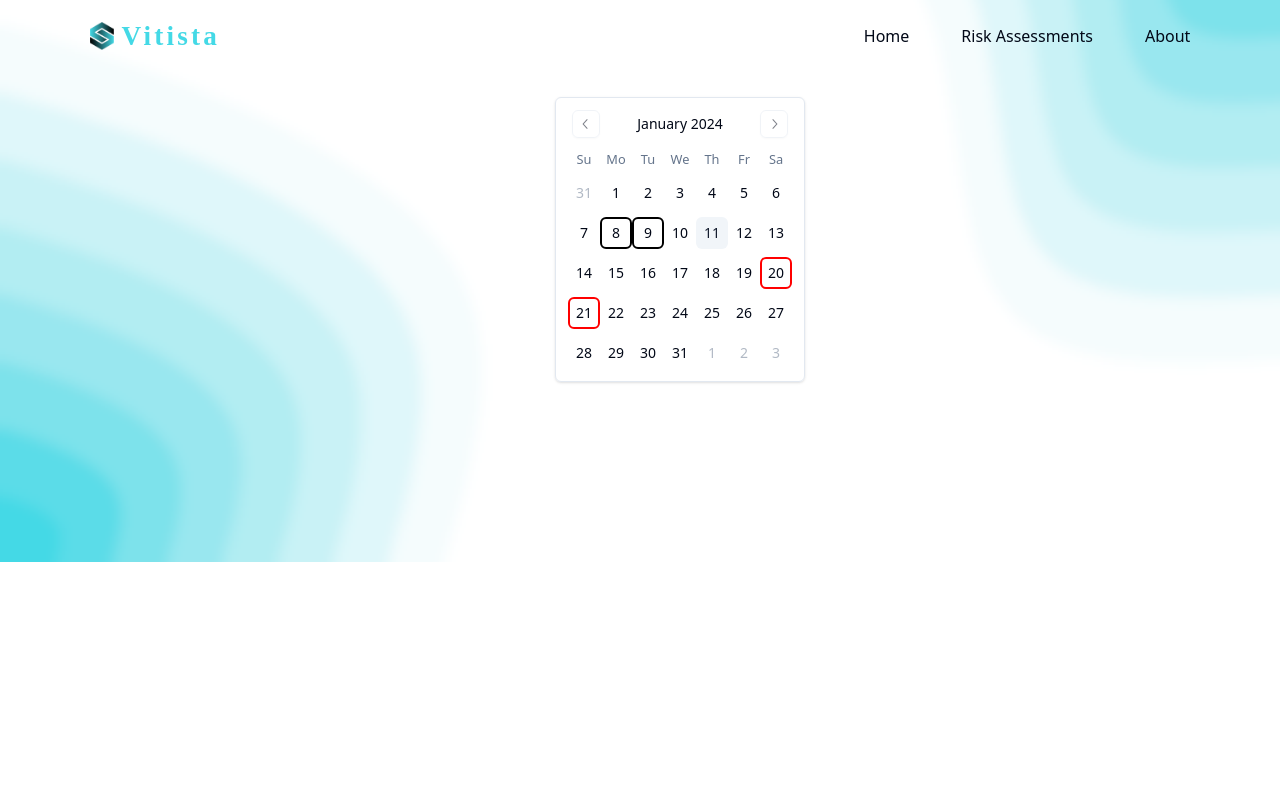
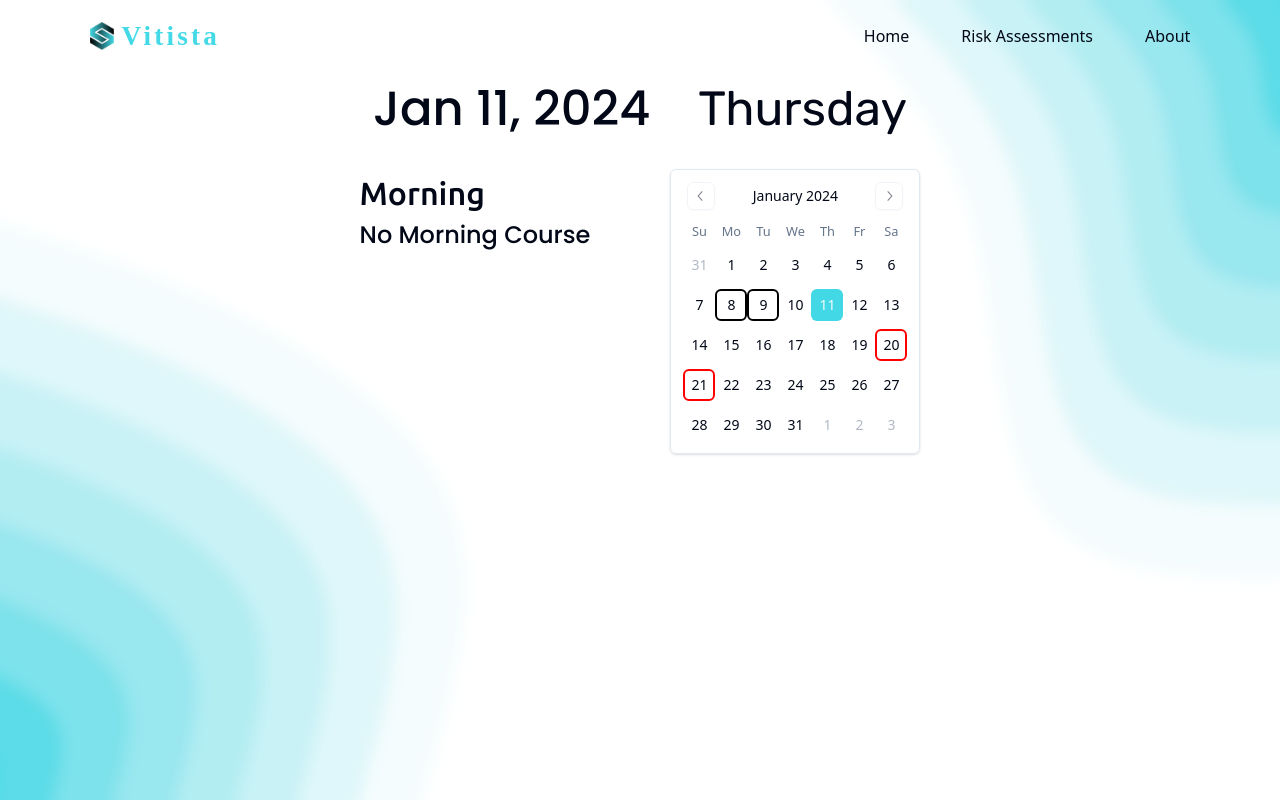
Before and after one commit to puneeth072003/Vitista, a React (Vite) app in the folder Frontend/: page /record in a window 1280 px wide. Built offline with nearby package versions, Linux system fonts and the light colour scheme; no server answers; a web font is replaced by a local one.

Commit message:
chore #3: Updated Record Route/Component
Signed-off-by: Soorya U <sooryau7@gmail.com>

```diff
--- a/Frontend/src/index.css
+++ b/Frontend/src/index.css
@@ -56,6 +56,7 @@
 }
 
 body {
+  min-height: 100vh;
   background-image: url("./assets/bg-destop-blur.png");
   background-position: center;
   background-repeat: no-repeat;
--- a/Frontend/src/pages/Record/index.tsx
+++ b/Frontend/src/pages/Record/index.tsx
@@ -1,8 +1,34 @@
-import { Calendar } from "@/components/ui/calendar";
 import { useEffect, useState } from "react";
 
+import axios from "axios";
+
+import { Calendar } from "@/components/ui/calendar";
+import { IPayload } from "@/interface";
+import {
+  Table,
+  TableBody,
+  TableCell,
+  TableHead,
+  TableHeader,
+  TableRow,
+} from "@/components/ui/table";
+
+const BACKEND_URL = import.meta.env.BACKEND_URL;
+
 function Record() {
-  const [initDays, setInitDays] = useState<Date[]>([]);
+  const [selectedDate, setSelectedDate] = useState<Date>(new Date());
+
+  const [backendData, setBackendData] = useState<IPayload[]>([
+    {
+      tablet: "Crosin",
+      date_range: {
+        from: new Date().toString(),
+        to: new Date().toString(),
+      },
+      period: "Noon",
+      time: new Date().toString(),
+    },
+  ]);
 
   const bookedDays1 = [new Date(2024, 0, 8), new Date(2024, 0, 9)];
   const bookedStyle1 = { border: "2px solid black" };
@@ -11,20 +37,105 @@ function Record() {
   const bookedStyle2 = { border: "2px solid red" };
 
   useEffect(() => {
-    console.log(initDays);
-  }, [initDays]);
+    async () => {
+      axios
+        .get<IPayload[]>(`${BACKEND_URL}/api/v1/randomBullshit3`)
+        .then((res) => setBackendData(res.data));
+    };
+  });
+
   return (
     <>
+      <div className="flex justify-center gap-[3rem] items-center w-full">
+        <h1 className="font-[Poppins] text-[3rem]">
+          {selectedDate.toLocaleString("default", {
+            day: "numeric",
+            month: "short",
+            year: "numeric",
+          })}
+        </h1>
+        <h1 className="font-[Rubik] text-[3rem]">
+          {selectedDate.toLocaleDateString("default", { weekday: "long" })}
+        </h1>
+      </div>
       <main
         data-place="record"
-        className="flex justify-center items-center gap-[5rem] py-[1.5rem] px-6 lg:px-8"
+        className="flex justify-center items-center gap-[5rem] py-[1.5rem] px-6 lg:px-8 w-full h-full"
       >
-        <section></section>
+        <section className="self-start">
+          <div>
+            <h2 className="font-[Ubuntu] text-[2rem]">Morning</h2>
+            {backendData.filter((data) => data.period === "Morning").length ===
+            0 ? (
+              <>
+                <h3 className="font-[Poppins] text-[1.5rem]">
+                  No Morning Course
+                </h3>
+              </>
+            ) : (
+              <>
+                <Table className="rounded-md border shadow">
+                  <TableHeader>
+                    <TableRow>
+                      <TableHead className="w-[100px]">Tablet</TableHead>
+                      <TableHead>Start Date</TableHead>
+                      <TableHead>End Date</TableHead>
+                      <TableHead className="text-right">Time</TableHead>
+                    </TableRow>
+                  </TableHeader>
+                  <TableBody>
+                    {backendData.map((data) => {
+                      if (
+                        data.date_range.from === undefined ||
+                        data.date_range.to === undefined ||
+                        data.time === undefined
+                      )
+                        return;
+                      if (data.period === "Morning") {
+                        const fromDate = new Date(data.date_range.from);
+                        const toDate = new Date(data.date_range.to);
+                        const time = new Date(data.time);
+                        return (
+                          <TableRow>
+                            <TableCell className="font-medium">
+                              {data.tablet}
+                            </TableCell>
+                            <TableCell>
+                              {fromDate.toLocaleString("default", {
+                                day: "numeric",
+                                month: "short",
+                                year: "numeric",
+                              })}
+                            </TableCell>
+                            <TableCell>
+                              {toDate.toLocaleString("default", {
+                                day: "numeric",
+                                month: "short",
+                                year: "numeric",
+                              })}
+                            </TableCell>
+                            <TableCell className="text-right">
+                              {time.toLocaleString("en-US", {
+                                hour: "numeric",
+                                minute: "numeric",
+                                hour12: true,
+                              })}
+                            </TableCell>
+                          </TableRow>
+                        );
+                      }
+                    })}
+                  </TableBody>
+                </Table>
+              </>
+            )}
+          </div>
+        </section>
         <section>
           <Calendar
-            mode="multiple"
-            selected={initDays}
-            onSelect={(data) => setInitDays(data || [])}
+            mode="single"
+            selected={selectedDate}
+            onSelect={(data) => setSelectedDate(data ?? new Date())}
             modifiers={{
               booked1: bookedDays1,
               booked2: bookedDays2,
```
